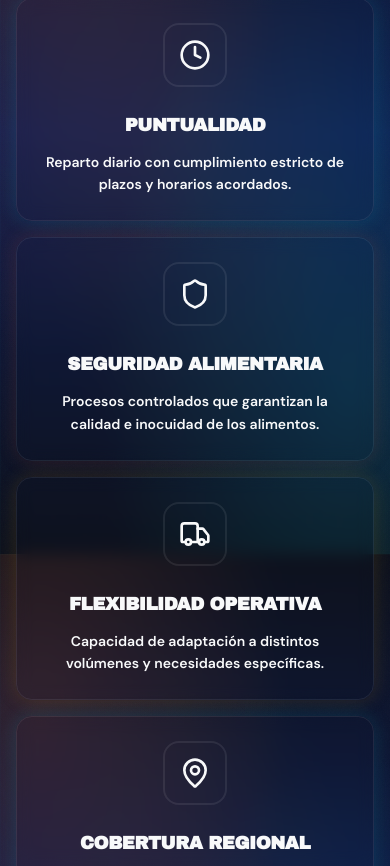
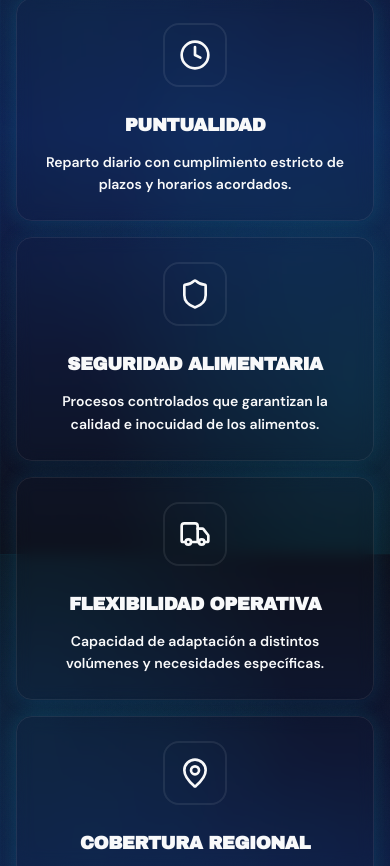
Before and after one commit to matiasquercia/r14-landing-page, a React (Vite) app: page / in a window 390 px wide. Shown: the part 1134-2000 px from the top of the page. Built offline with nearby package versions, Linux system fonts and the light colour scheme.

Commit message:
Update UI components: Revise Button, FAQSection, Hero, ServicesSection, and ValueProposition for improved color consistency and visual effects. Adjust theme colors for a cohesive palette and enhance button hover effects for better user interaction.

```diff
--- a/src/app/components/Button.tsx
+++ b/src/app/components/Button.tsx
@@ -12,7 +12,7 @@ export function Button({ children, variant = 'primary', size = 'md', className =
 
   const variantClasses = {
     primary: 'bg-accent text-accent-foreground hover:bg-accent/90 shadow-[0_0_25px_rgba(0,212,230,0.25)] hover:shadow-[0_0_40px_rgba(0,212,230,0.4)] hover:scale-105',
-    secondary: 'bg-secondary text-secondary-foreground hover:bg-secondary/90 shadow-[0_0_25px_rgba(232,97,47,0.25)] hover:shadow-[0_0_40px_rgba(232,97,47,0.4)] hover:scale-105',
+    secondary: 'bg-secondary text-secondary-foreground hover:bg-secondary/90 shadow-[0_0_25px_rgba(8,145,178,0.25)] hover:shadow-[0_0_40px_rgba(8,145,178,0.4)] hover:scale-105',
     outline: 'border-2 border-accent text-accent hover:bg-accent hover:text-accent-foreground shadow-[0_0_15px_rgba(0,212,230,0.2)] hover:shadow-[0_0_30px_rgba(0,212,230,0.35)]',
     ghost: 'text-foreground hover:bg-white/10 hover:text-accent',
   };
--- a/src/app/components/FAQSection.tsx
+++ b/src/app/components/FAQSection.tsx
@@ -78,8 +78,6 @@ export function FAQSection() {
                 <motion.button
                   onClick={() => toggleFAQ(index)}
                   className={`w-full flex justify-between items-center p-6 md:p-8 text-left transition-colors ${isOpen ? 'bg-white/10' : 'hover:bg-white/5'}`}
-                  whileHover={{ x: 5 }}
-                  transition={{ duration: 0.2 }}
                 >
                   <h3 className="pr-6 text-base md:text-lg font-black uppercase tracking-wide text-white">
                     {faq.question}
--- a/src/app/components/Hero.tsx
+++ b/src/app/components/Hero.tsx
@@ -77,9 +77,10 @@ export function Hero({ onNavigate }: HeroProps) {
           initial={{ y: 20, opacity: 0 }}
           animate={{ y: 0, opacity: 1 }}
           transition={{ duration: 0.7, delay: 0.3 }}
-          className="text-xl sm:text-2xl md:text-3xl mb-6 sm:mb-8 text-white/95 drop-shadow-md font-bold px-2"
+          className="text-xl sm:text-2xl md:text-3xl mb-6 sm:mb-8 text-white/95 drop-shadow-md px-2"
         >
-          <span className="text-accent font-bold">Logística y abastecimiento alimentario</span> para organismos públicos y empresas.
+          <span className="text-accent font-bold">Logística y abastecimiento alimentario</span>{' '}
+          <span className="font-normal">para organismos públicos y empresas.</span>
         </motion.h2>
 
         <motion.p
--- a/src/app/components/ServicesSection.tsx
+++ b/src/app/components/ServicesSection.tsx
@@ -56,13 +56,13 @@ export function ServicesSection({ onNavigate }: ServicesSectionProps) {
       gradient: 'from-secondary/20 to-secondary/5',
       border: 'border-secondary/20',
       text: 'text-secondary',
-      glow: 'shadow-[0_10px_40px_rgba(232,97,47,0.15)]',
+      glow: 'shadow-[0_10px_40px_rgba(8,145,178,0.15)]',
     },
     tertiary: {
       gradient: 'from-tertiary/20 to-tertiary/5',
       border: 'border-tertiary/20',
       text: 'text-tertiary',
-      glow: 'shadow-[0_10px_40px_rgba(232,168,0,0.15)]',
+      glow: 'shadow-[0_10px_40px_rgba(14,165,233,0.15)]',
     },
   };
 
--- a/src/app/components/ValueProposition.tsx
+++ b/src/app/components/ValueProposition.tsx
@@ -45,15 +45,15 @@ export function ValueProposition() {
       bg: 'bg-secondary/10',
       border: 'border-secondary/20',
       icon: 'text-secondary',
-      glow: 'shadow-[0_0_20px_rgba(232,97,47,0.15)]',
-      hoverGlow: 'hover:shadow-[0_0_35px_rgba(232,97,47,0.25)]',
+      glow: 'shadow-[0_0_20px_rgba(8,145,178,0.15)]',
+      hoverGlow: 'hover:shadow-[0_0_35px_rgba(8,145,178,0.25)]',
     },
     tertiary: {
       bg: 'bg-tertiary/10',
       border: 'border-tertiary/20',
       icon: 'text-tertiary',
-      glow: 'shadow-[0_0_20px_rgba(232,168,0,0.15)]',
-      hoverGlow: 'hover:shadow-[0_0_35px_rgba(232,168,0,0.25)]',
+      glow: 'shadow-[0_0_20px_rgba(14,165,233,0.15)]',
+      hoverGlow: 'hover:shadow-[0_0_35px_rgba(14,165,233,0.25)]',
     },
   };
 
--- a/src/styles/theme.css
+++ b/src/styles/theme.css
@@ -13,20 +13,20 @@
   --popover: #1A2135;
   --popover-foreground: #F8F9FA;
 
-  /* Primary: Azul profundo industrial con presencia */
+  /* Primary: Azul profundo (paleta original) */
   --primary: #0D1B4D;
   --primary-foreground: #FFFFFF;
 
-  /* Secondary: Naranja energético para contraste y dinamismo - REDUCIDO */
-  --secondary: #E8612F;
-  --secondary-foreground: #0A0E1A;
+  /* Secondary: Cyan/azul en la misma gama que el celeste */
+  --secondary: #0891B2;
+  --secondary-foreground: #FFFFFF;
 
-  /* Accent: Cyan brillante para highlights y CTAs - REDUCIDO */
+  /* Accent: Celeste principal de la página */
   --accent: #00D4E6;
   --accent-foreground: #0A0E1A;
 
-  /* Tertiary: Amarillo cálido para enfatizar confianza - REDUCIDO */
-  --tertiary: #E8A800;
+  /* Tertiary: Azul cielo, misma gama azules/celestes */
+  --tertiary: #0EA5E9;
   --tertiary-foreground: #0A0E1A;
 
   --muted: #1E2538;
@@ -41,10 +41,10 @@
   --font-weight-normal: 400;
   --ring: #00D4E6;
   --chart-1: #00D4E6;
-  --chart-2: #E8612F;
-  --chart-3: #E8A800;
-  --chart-4: #7B61FF;
-  --chart-5: #00D4AA;
+  --chart-2: #0891B2;
+  --chart-3: #0EA5E9;
+  --chart-4: #38BDF8;
+  --chart-5: #22D3EE;
   --radius: 1rem;
   --sidebar: oklch(0.985 0 0);
   --sidebar-foreground: oklch(0.145 0 0);
@@ -152,9 +152,9 @@
       linear-gradient(90deg, rgba(0, 240, 255, 0.02) 1px, transparent 1px),
       linear-gradient(rgba(0, 240, 255, 0.02) 1px, transparent 1px),
       /* Gradientes radiales para profundidad atmosférica */
-      radial-gradient(ellipse at 10% 20%, rgba(255, 107, 53, 0.15) 0%, transparent 50%),
-      radial-gradient(ellipse at 90% 80%, rgba(0, 240, 255, 0.12) 0%, transparent 50%),
-      radial-gradient(ellipse at 50% 50%, rgba(255, 184, 0, 0.05) 0%, transparent 60%),
+      radial-gradient(ellipse at 10% 20%, rgba(8, 145, 178, 0.12) 0%, transparent 50%),
+      radial-gradient(ellipse at 90% 80%, rgba(0, 212, 230, 0.12) 0%, transparent 50%),
+      radial-gradient(ellipse at 50% 50%, rgba(14, 165, 233, 0.06) 0%, transparent 60%),
       /* Base gradient oscuro */
       linear-gradient(180deg, #0A0E1A 0%, #0D1B4D 50%, #0A0E1A 100%);
     background-size:
```
